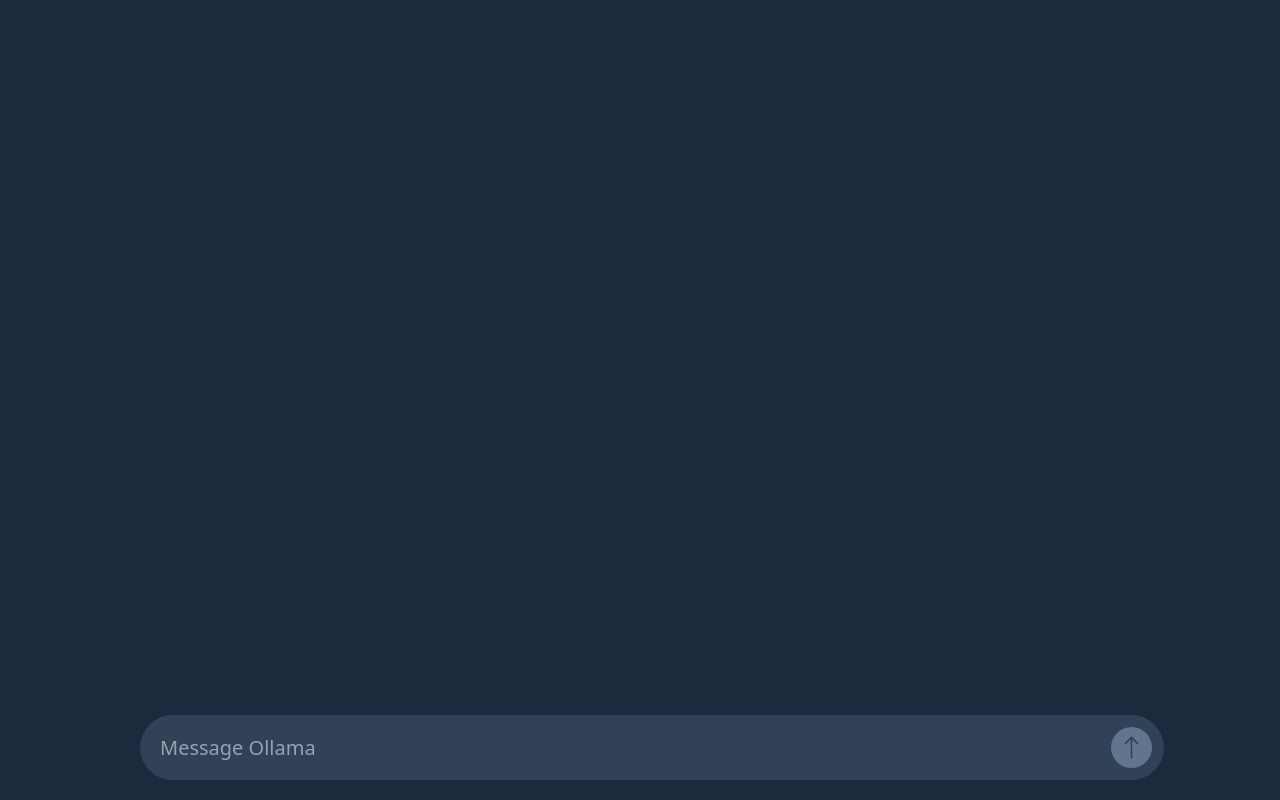
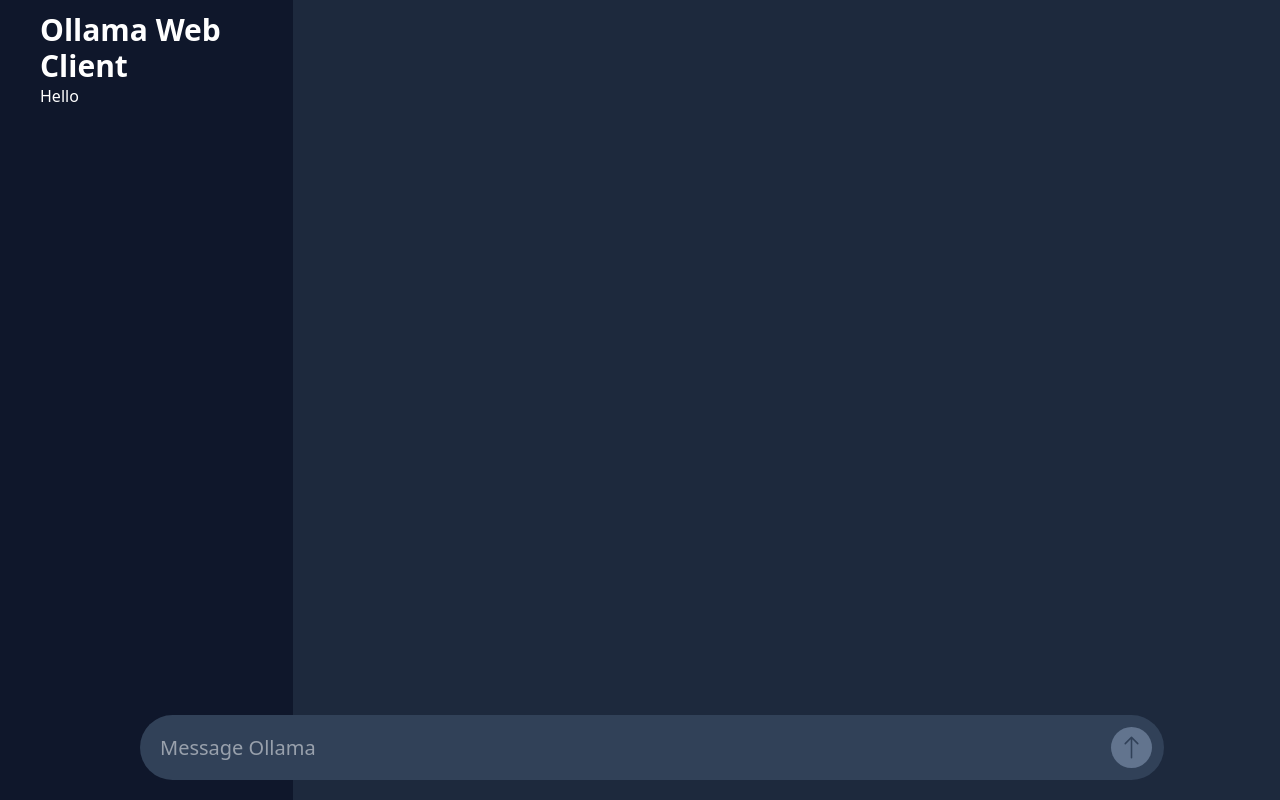
Before and after one commit to kostassagma/ollama-web-client, a React (Vite) app: page /c/1 in a window 1280 px wide. Built offline with nearby package versions, Linux system fonts and the light colour scheme.

Commit message:
adding router

```diff
--- a/package.json
+++ b/package.json
@@ -17,6 +17,7 @@
     "react-dom": "^18.3.1",
     "react-katex": "^3.0.1",
     "react-markdown": "^9.0.3",
+    "react-router-dom": "^7.1.5",
     "react-syntax-highlighter": "^15.6.1",
     "rehype-katex": "^7.0.1",
     "remark-gfm": "^4.0.0",
--- a/src/App.tsx
+++ b/src/App.tsx
@@ -1,59 +1,15 @@
-import { useState } from "react";
-import SendIcon from "./icons/send";
-// import generate from "./lib/generate";
-import { useChatStore } from "./lib/chatStore";
-import MeMessage from "./components/messages/me";
-import AiMessageToResolve from "./components/messages/ai-to-resolve";
-import AiMessage from "./components/messages/ai";
+import { BrowserRouter, Route, Routes } from "react-router-dom";
+import LandingPage from "./pages";
+import ChatPage from "./pages/chat";
 
 function App() {
-  const [prompt, setPrompt] = useState("");
-  const { messages, addMessage, resolved, setResolved, setLoading } = useChatStore();
-
   return (
-    <div className="h-screen w-full bg-slate-800 overflow-y-scroll pb-28">
-      <div className="text-white w-full max-w-5xl mx-auto flex flex-col gap-2 p-5">
-        {messages.map((message) => {
-          if (message.role == "user") {
-            return <MeMessage content={message.content} />;
-          }
-          if (!message.error) return <AiMessage content={message.content} />;
-          return (
-            <div>
-              {message.role}, {message.content}
-            </div>
-          );
-        })}
-        {!resolved && <AiMessageToResolve />}
-      </div>
-      <form
-        className="p-2 fixed bottom-3 left-3 w-full flex"
-        onSubmit={(e: React.FormEvent<HTMLFormElement>) => {
-          e.preventDefault();
-          addMessage(prompt, "user");
-          setLoading(true);
-          setResolved(false);
-        }}
-      >
-        <div className="p-3 rounded-full text-white bg-slate-700 w-full max-w-5xl m-auto text-xl flex flex-row gap-1">
-          <input
-            value={prompt}
-            onChange={(e) => {
-              setPrompt(e.target.value);
-            }}
-            type="text"
-            placeholder="Message Ollama"
-            className="appearance-none focus:border-0 focus:outline-none focus:shadow-outline flex-1 px-2"
-          />
-          <button className="m-auto p-2 rounded-full group cursor-pointer bg-slate-500 group hover:bg-slate-200 transition-all">
-            <SendIcon
-              width={25}
-              className="text-slate-700 group-hover:rotate-[360deg] transition-all duration-300 ease-in"
-            />
-          </button>
-        </div>
-      </form>
-    </div>
+    <BrowserRouter>
+      <Routes>
+        <Route path="/" element={<LandingPage />} />
+        <Route path="c/:id" element={<ChatPage />} />
+      </Routes>
+    </BrowserRouter>
   );
 }
 
--- /dev/null
+++ b/src/pages/chat.tsx
@@ -0,0 +1,38 @@
+import AiMessage from "../components/messages/ai";
+import AiMessageToResolve from "../components/messages/ai-to-resolve";
+import MeMessage from "../components/messages/me";
+import TextInput from "../components/text-input";
+import { useChatStore } from "../lib/chatStore";
+
+
+function ChatPage() {
+  const { messages, resolved } = useChatStore();
+
+  return (
+    <div className="h-screen w-full overflow-hidden flex flex-row">
+      <div className="h-screen bg-slate-900 p-3 px-10 text-white flex flex-col w-max">
+        <h1 className="font-bold text-3xl">Ollama Web Client</h1>
+        <div className="flex-1">Hello</div>
+      </div>
+      <div className="h-screen w-full bg-slate-800 overflow-y-scroll pb-28">
+        <div className="text-white w-full max-w-5xl mx-auto flex flex-col gap-2 p-5">
+          {messages.map((message) => {
+            if (message.role == "user") {
+              return <MeMessage content={message.content} />;
+            }
+            if (!message.error) return <AiMessage content={message.content} />;
+            return (
+              <div>
+                {message.role}, {message.content}
+              </div>
+            );
+          })}
+          {!resolved && <AiMessageToResolve />}
+        </div>
+        <TextInput />
+      </div>
+    </div>
+  );
+}
+
+export default ChatPage;
--- /dev/null
+++ b/src/pages/index.tsx
@@ -0,0 +1,4 @@
+function LandingPage() {
+  return <div>Hello</div>;
+}
+export default LandingPage;
```
Also changed, not shown: src/components/sidenav.tsx (added), 1 other file (tests, documents, lock files or other folders).
